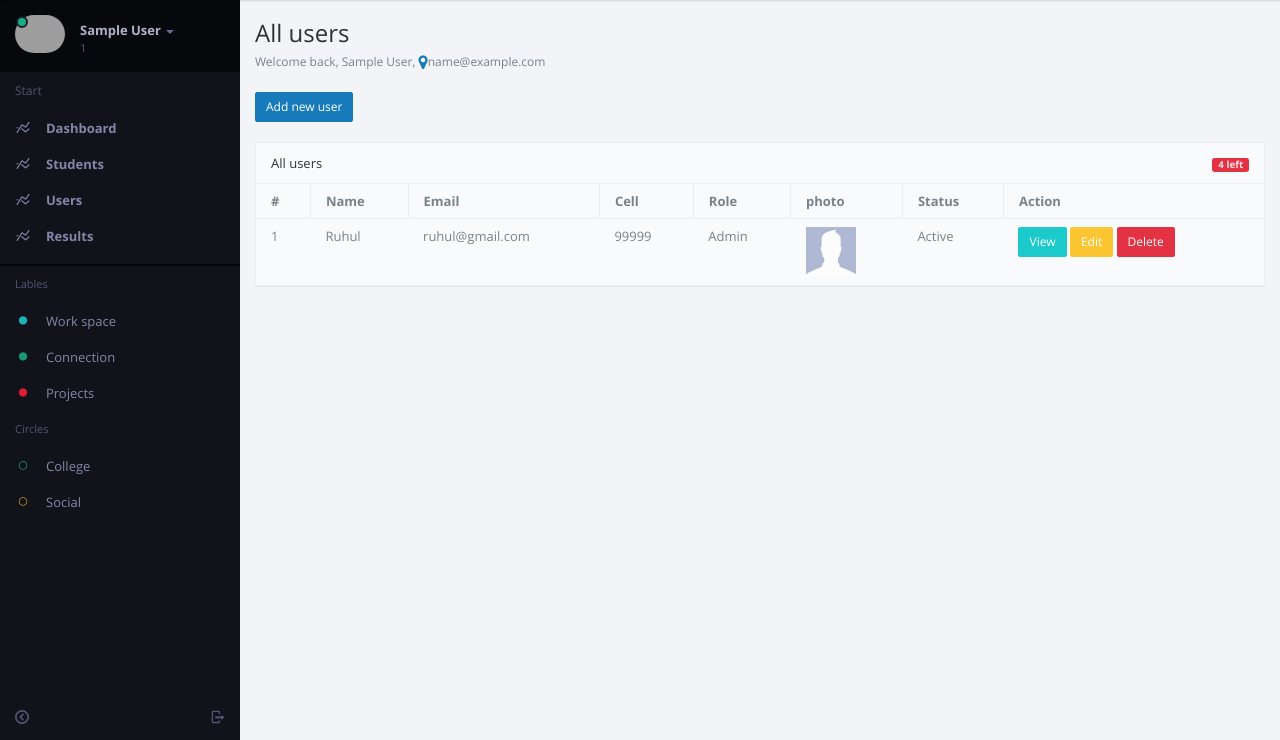
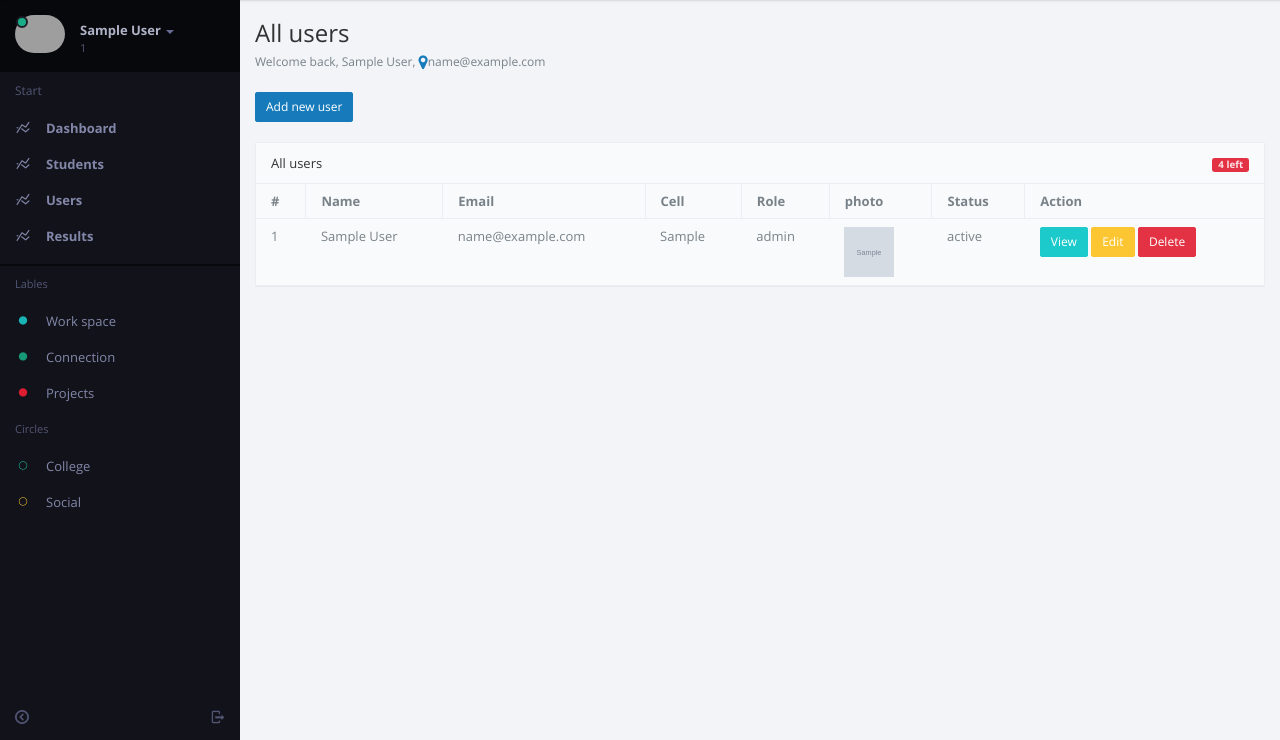
Before and after one commit to ramincse/edu-board, a PHP site: page /admin/users.php in a window 1280 px wide. Shown: the part 60-800 px from the top of the page. Run offline with PHP 8.4, Linux system fonts and the light colour scheme; the visitor is signed in with stand-in values (Sample User, id 1); tables that the repository leaves empty or names only in its code hold one stand-in row (values such as "Sample post"); grey boxes marked "Sample" are stand-in pictures; some web fonts are replaced; grey boxes are pictures that could not be loaded.

Commit message:
Show all data by ajax

```diff
--- a/admin/js/custom.js
+++ b/admin/js/custom.js
@@ -13,6 +13,17 @@
 			return false;
 		});
 
+		//All user data fetch
+		function allUsers(){
+			$.ajax({
+				url : 'templates/ajax/user_all.php',
+				success : function(data){
+					$('tbody#all_users_tbody').html(data);
+				}
+			});
+		}
+		allUsers();
+
 		//Add new user form submit
 		$(document).on('submit', 'form#add_user_form', function(event){
 			event.preventDefault();
@@ -27,6 +38,7 @@
 					$('form#add_user_form')[0].reset();
 					$('#add_user_modal').modal('hide');
 					$('.mess').html(data);
+					allUsers();
 				},
 			});
 		});
--- /dev/null
+++ b/admin/templates/ajax/user_all.php
@@ -0,0 +1,31 @@
+<?php
+	require_once "../../../config.php";
+	require_once "../../../vendor/autoload.php";
+
+	use Edu\Board\Controller\User;
+	$user = new User;
+
+	$data = $user -> allUser();
+
+	$all_data = $data -> fetchAll();
+
+	$i = 1;
+	foreach ($all_data as $single_data) :
+?>
+	<tr>
+        <td><?php echo $i; $i++; ?></td>
+        <td><?php echo $single_data['name']; ?></td>
+        <td><?php echo $single_data['email']; ?></td>
+        <td><?php echo $single_data['cell']; ?></td>
+        <td><?php echo $single_data['role']; ?></td>
+        <td>
+            <img style="width: 50px; height: 50px; display: block;" src="images/<?php echo $single_data['photo']; ?>" alt="">
+        </td>
+        <td><?php echo $single_data['status']; ?></td>
+        <td>
+            <a class="btn btn-sm btn-info" href="">View</a>
+            <a class="btn btn-sm btn-warning" href="">Edit</a>
+            <a class="btn btn-sm btn-danger" href="">Delete</a>
+        </td>
+    </tr>
+<?php endforeach; ?>
--- a/admin/users.php
+++ b/admin/users.php
@@ -96,23 +96,11 @@
                         <th>Action</th>
                     </tr>
                 </thead>
-                <tbody>
-                    <tr>
-                        <td>1</td>
-                        <td>Ruhul</td>
-                        <td>ruhul@gmail.com</td>
-                        <td>99999</td>
-                        <td>Admin</td>
-                        <td>
-                            <img style="width: 50px; height: 50px; display: block;" src="images/avatar.jpg" alt="">
-                        </td>
-                        <td>Active</td>
-                        <td>
-                            <a class="btn btn-sm btn-info" href="">View</a>
-                            <a class="btn btn-sm btn-warning" href="">Edit</a>
-                            <a class="btn btn-sm btn-danger" href="">Delete</a>
-                        </td>
-                    </tr>
+                <tbody id="all_users_tbody">
+
+
+
+
                 </tbody>
             </table>
         </section>
--- a/app/Controller/User.php
+++ b/app/Controller/User.php
@@ -37,5 +37,14 @@
 
 			return '<p class="alert alert-success">Password change successfull !<button class="close" data-dismiss="alert">&times;</button></p>';
 		}
+
+		/**
+		 * Show All User
+		 */
+		public function allUser()
+		{
+			$data = $this -> all('users');
+			return $data;
+		}
 	}
 ?>
--- a/app/Support/Database.php
+++ b/app/Support/Database.php
@@ -77,9 +77,12 @@
 		/**
 		 * Data Show All
 		 */
-		public function all($tbl)
+		public function all($tbl, $order = 'DESC')
 		{
-
+			$sql = "SELECT * FROM $tbl ORDER BY id $order";
+			$stmt = $this -> connection() -> prepare($sql);
+			$stmt -> execute();
+			return $stmt;
 		}
 
 		/**
```
Also changed, not shown: readme.md.
